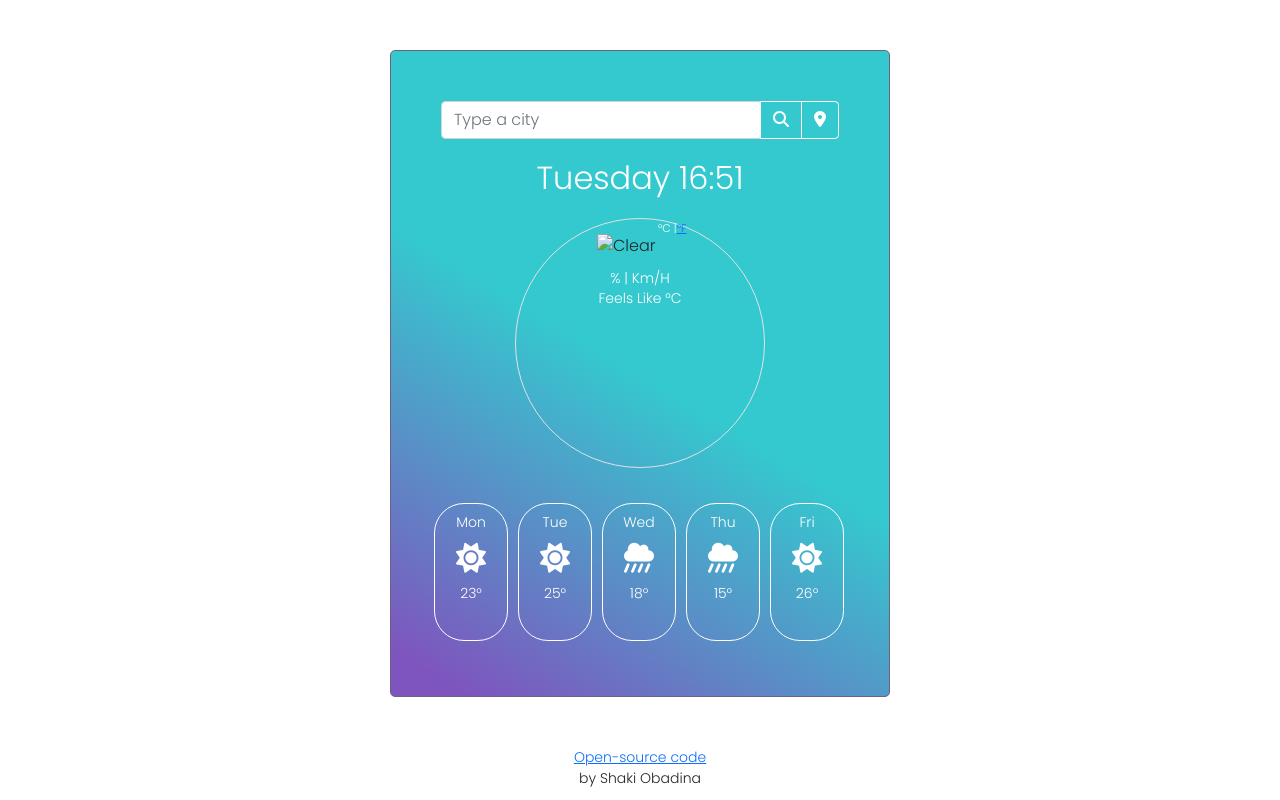
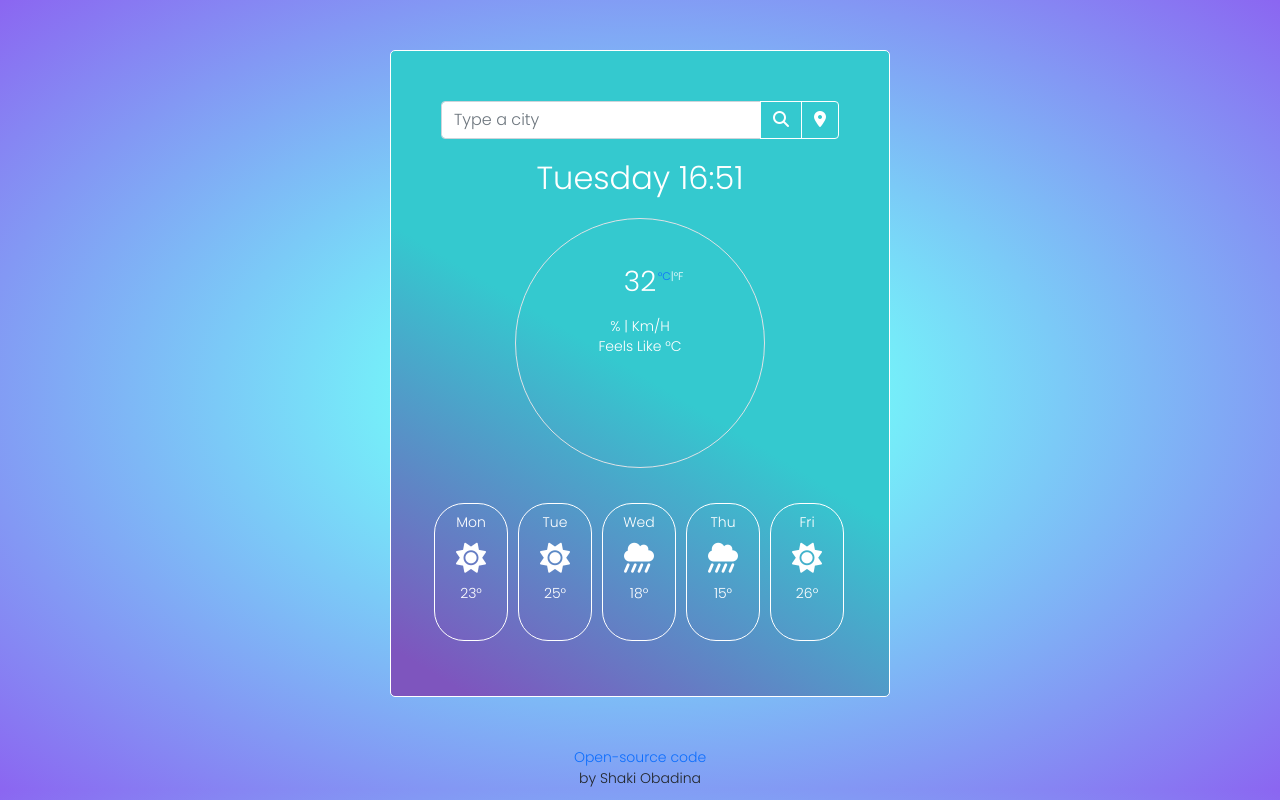
Before and after one commit to shaki-0/weather-app, a plain HTML site: page index.html in a window 1280 px wide. Both pictures are taken after a click on the link "°F". Drawn offline with nearby package versions, Linux system fonts and the light colour scheme; no server answers.

Commit message:
Unit conversion / background / link
1. From JSS added a formula, event listener and functions to convert Celsius to Fahrenheit. Also added class list to control how the link interacts with the user

2. Added properities to links in CSS as adding class list to Javascript was not removing the default styling of the link

3. Added a background color to the whole page

```diff
--- a/css/style.css
+++ b/css/style.css
@@ -4,7 +4,7 @@
     rgb(126, 85, 190) 5%,
     rgb(52, 201, 207) 50%
   );
-  border: 1px solid #6c6280;
+  border: 1px solid #ffffff;
   border-radius: 5px;
   width: 500px;
   margin: 50px auto;
@@ -13,6 +13,7 @@
 
 body {
   font-family: "Poppins", sans-serif;
+  background: radial-gradient(rgb(115, 252, 250) 20%, rgb(139, 102, 241) 100%);
 }
 
 h1,
@@ -39,6 +40,7 @@ p {
   height: 250px;
   border-radius: 50%;
   margin: 30px auto;
+  text-decoration: none;
 }
 .col-3,
 .col-2,
@@ -77,6 +79,13 @@ p {
   font-size: 14px;
   text-align: center;
   display: block;
+  text-decoration: none;
+}
+
+.weather-icon {
+  position: relative;
+  left: 81px;
+  top: 14px;
 }
 
 .units {
@@ -88,8 +97,16 @@ p {
   font-weight: 500;
 }
 
-.weather-icon {
-  position: relative;
-  left: 81px;
-  top: 14px;
+.change,
+.active {
+  color: #ffffff;
+  text-decoration: none;
+  cursor: default;
 }
+
+a:hover,
+a:visited,
+a:link,
+a:active {
+  text-decoration: none;
+}
--- a/index.html
+++ b/index.html
@@ -42,10 +42,17 @@
       <h1 id="city"></h1>
       <h2 id="current"></h2>
 
-      <div class="border">
-        <img src="" class="weather-icon" alt="Clear" id="icon" />
+      <div class="border" class="change">
+        <img src="" class="weather-icon" alt="" id="icon" />
         <h3 id="temperature"></h3>
-        <span class="units">°C |<a href="#">°F</a> </span>
+        <span class="units">
+          <a class="active" href="#" id="celsius-link">°C</a>|<a
+            class="active"
+            href="#"
+            id="fahrenheit-link"
+            >°F</a
+          >
+        </span>
         <p>
           <span id="humidity"></span>
           <span> % | </span>
--- a/javascript/cities.js
+++ b/javascript/cities.js
@@ -24,9 +24,11 @@ let h2 = document.querySelector("h2");
 h2.innerHTML = `${day} ${hours}:${minutes}`;
 
 function showTemperature(response) {
-  let temperature = Math.round(response.data.main.temp);
-  let h3 = document.querySelector("h3");
-  h3.innerHTML = temperature;
+  let temperatureElement = Math.round(response.data.main.temp);
+  let temperature = document.querySelector("#temperature");
+  temperature.innerHTML = temperatureElement;
+
+  celsius = response.data.main.temp;
 
   let humidityElement = Math.round(response.data.main.humidity);
   let humidity = document.querySelector("#humidity");
@@ -68,11 +70,6 @@ function handleSubmit(event) {
   search(submitCity.value);
 }
 
-let searchForm = document.querySelector("#search-form");
-searchForm.addEventListener("submit", handleSubmit);
-
-search("London");
-
 function displayPosition(position) {
   let apiKey = "5f472b7acba333cd8a035ea85a0d4d4c";
   let latitude = position.coords.latitude;
@@ -89,3 +86,33 @@ function showLocation(event) {
 
 let button = document.querySelector("#location");
 button.addEventListener("click", showLocation);
+
+function showFahrenheit(event) {
+  event.preventDefault();
+  let fahrenheit = (celsius * 9) / 5 + 32;
+  let temperatureElement = document.querySelector("#temperature");
+  celsiusLink.classList.remove("active");
+  fahrenheitLink.classList.add("active");
+  temperatureElement.innerHTML = Math.round(fahrenheit);
+}
+
+function showCelsius(event) {
+  event.preventDefault();
+  let temperatureElement = document.querySelector("#temperature");
+  celsiusLink.classList.add("active");
+  fahrenheitLink.classList.remove("active");
+  temperatureElement.innerHTML = Math.round(celsius);
+}
+
+let celsius = null;
+
+let searchForm = document.querySelector("#search-form");
+searchForm.addEventListener("submit", handleSubmit);
+
+let fahrenheitLink = document.querySelector("#fahrenheit-link");
+fahrenheitLink.addEventListener("click", showFahrenheit);
+
+let celsiusLink = document.querySelector("#celsius-link");
+celsiusLink.addEventListener("click", showCelsius);
+
+search("London");
```
Also changed, not shown: src/images/110585-blue-and-purple-blurred-background-vector.jpg (added).
